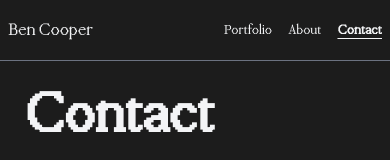
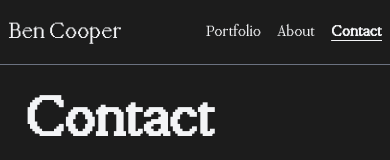
Before and after one commit to ben-coo-per/personal-website, a SvelteKit app: page /contact in a window 390 px wide. Shown: the top 160 px of the page. Built offline with nearby package versions, Linux system fonts and the light colour scheme.

Commit message:
fixed font size shifts and hover state

```diff
--- a/src/components/Header.svelte
+++ b/src/components/Header.svelte
@@ -28,19 +28,21 @@
 		class="sticky top-0 inset-x-0 w-full bg-custom-black text-gray-100 font-display flex justify-between py-4 px-2 sm:p-6 border-b border-gray-500 z-50"
 		in:fade|global
 	>
-		<a href="/" class="hover:text-yellow-200">
-			<h3 class="text-lg sm:text-3xl">Ben Cooper</h3>
+		<a href="/" class="sm:hover:text-yellow-200">
+			<h3 class="text-2xl sm:text-3xl">Ben Cooper</h3>
 		</a>
-		<div class="text-sm md:text-lg flex gap-4 items-center">
-			<a href="/" class="hover:text-yellow-200" class:active={$page.url.pathname === '/'}
+		<div class="text-md md:text-lg flex gap-4 items-center">
+			<a href="/" class="sm:hover:text-yellow-200" class:active={$page.url.pathname === '/'}
 				>Portfolio</a
 			>
-			<a href="/about" class="hover:text-yellow-200" class:active={$page.url.pathname === '/about'}
-				>About</a
+			<a
+				href="/about"
+				class="sm:hover:text-yellow-200"
+				class:active={$page.url.pathname === '/about'}>About</a
 			>
 			<a
 				href="/contact"
-				class="hover:text-yellow-200"
+				class="sm:hover:text-yellow-200"
 				class:active={$page.url.pathname === '/contact'}
 			>
 				Contact
```
